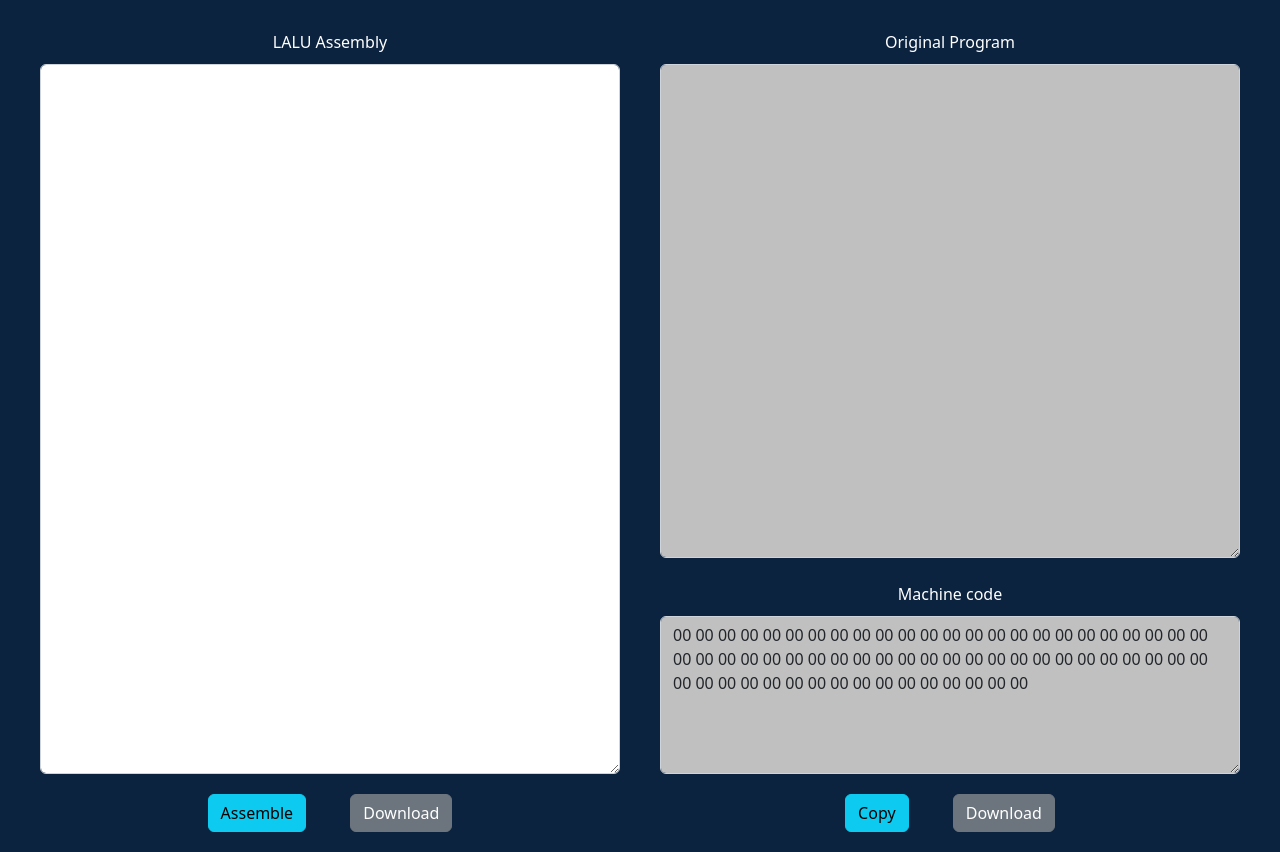
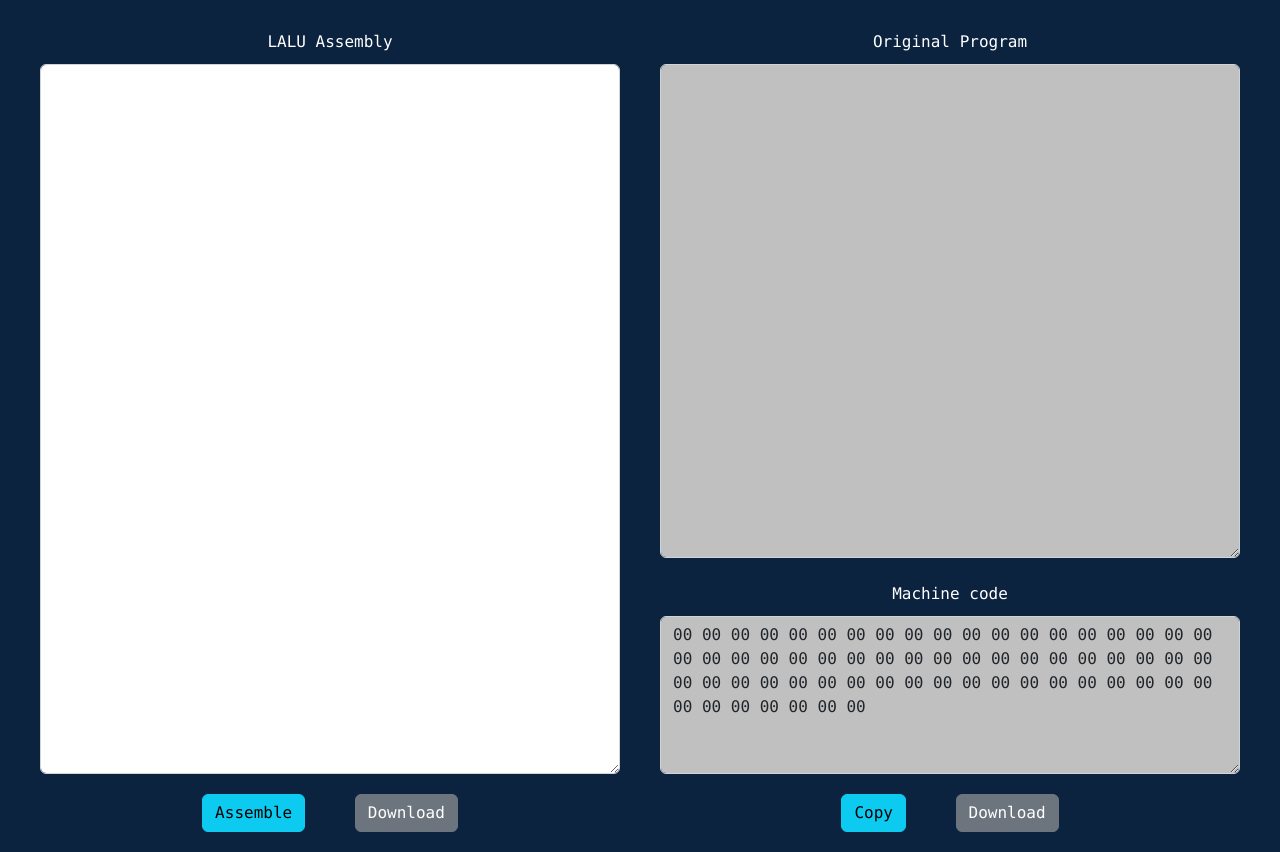
Before and after one commit to GideonWitchel/lalu-web-assembler, a Flask app: page / in a window 1280 px wide. Run offline with Flask 3, Linux system fonts and the light colour scheme.

Commit message:
Monospace font

```diff
--- a/static/stylesheets/webassembler.css
+++ b/static/stylesheets/webassembler.css
@@ -4,6 +4,7 @@ body {
     background-color: #0c2340;
     margin: 20px;
     color: white;
+    font-family: Consolas,monaco,monospace;
 }
 #outputArea {
     background-color: #c0c0c0;
```
